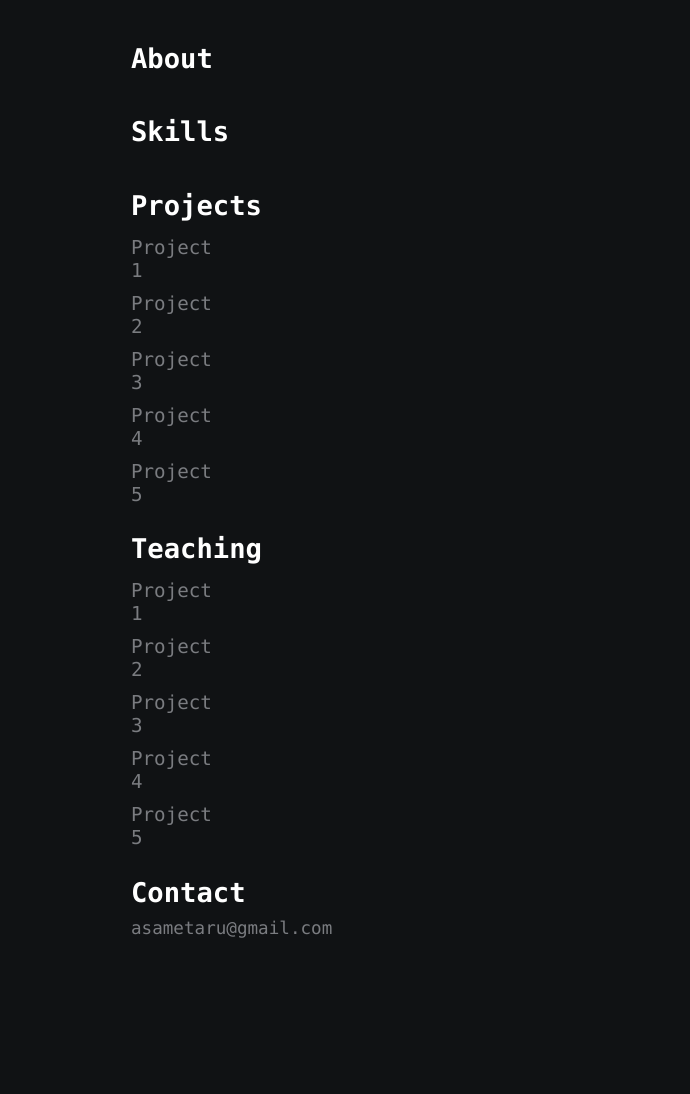
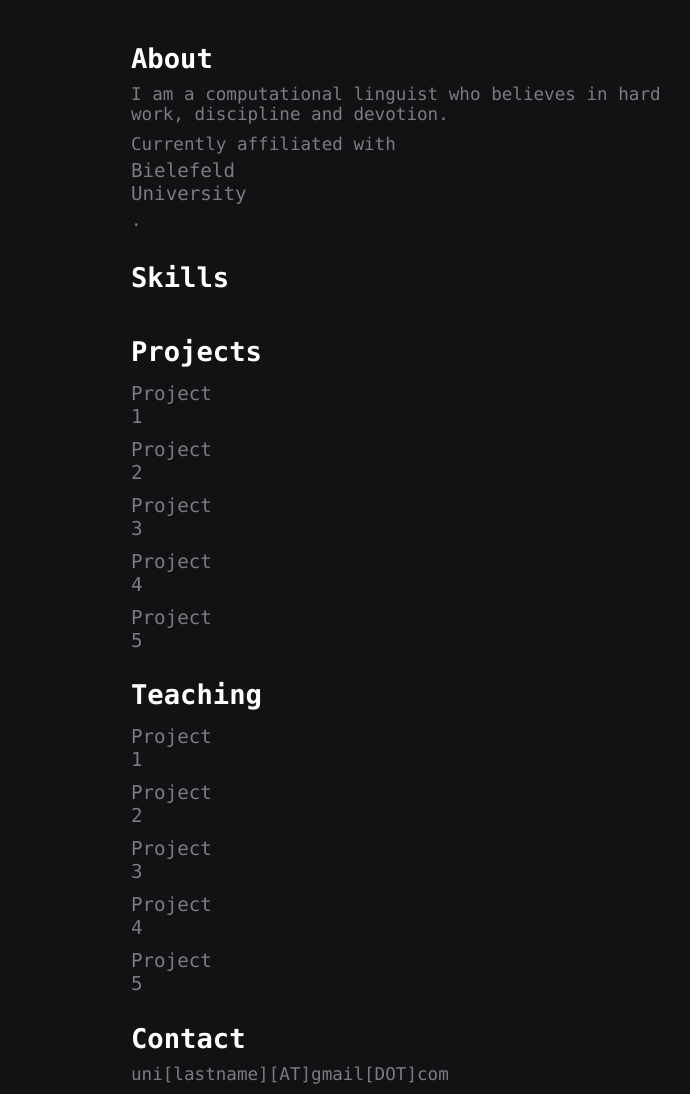
Before and after one commit to nilinykh/nilinykh, a plain HTML site: page index.html in a window 1280 px wide. Shown: the part 140-1234 px from the top of the page, 509-1199 px from the left. Before the commit the page ends 1088 px from the top, so only its background shows below. Drawn offline with Linux system fonts and the light colour scheme; a web font is replaced by a local one.

Commit message:
first inputs

```diff
--- a/index.html
+++ b/index.html
@@ -19,7 +19,8 @@
         </div>
         <div class="section-2">
             <h2>About</h2>
-            <p></p>
+            <p>I am a computational linguist who believes in hard work, discipline and devotion.</p>
+            <p>Currently affiliated with <a href="https://www.uni-bielefeld.de/">Bielefeld University</a>.</p>
             <h2>Skills</h2>
             <p></p>
             <h2>Projects</h2>
@@ -35,7 +36,7 @@
             <a href="#">Project 4</a>
             <a href="#">Project 5</a>
             <h2>Contact</h2>
-            <p>asametaru@gmail.com</p>
+            <p>uni[lastname][AT]gmail[DOT]com</p>
         </div>
     </div>
 </body>
```
